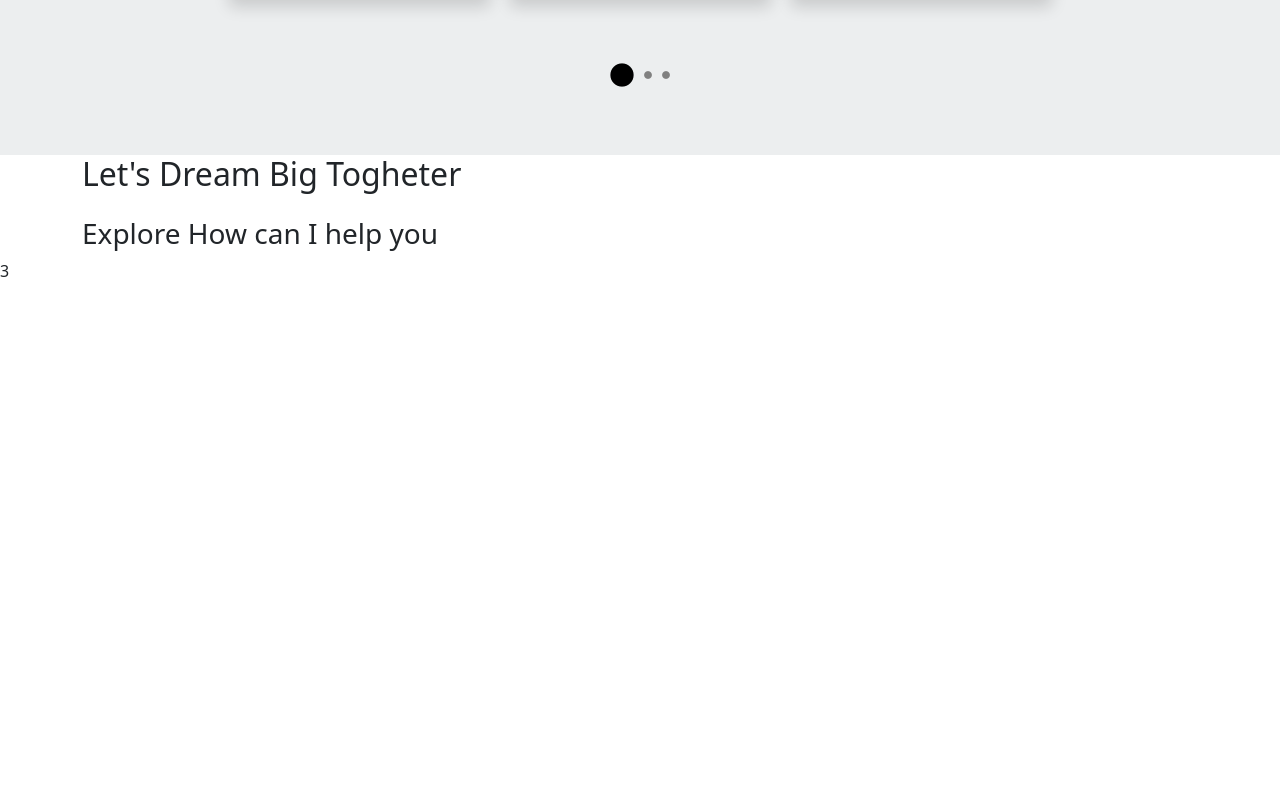
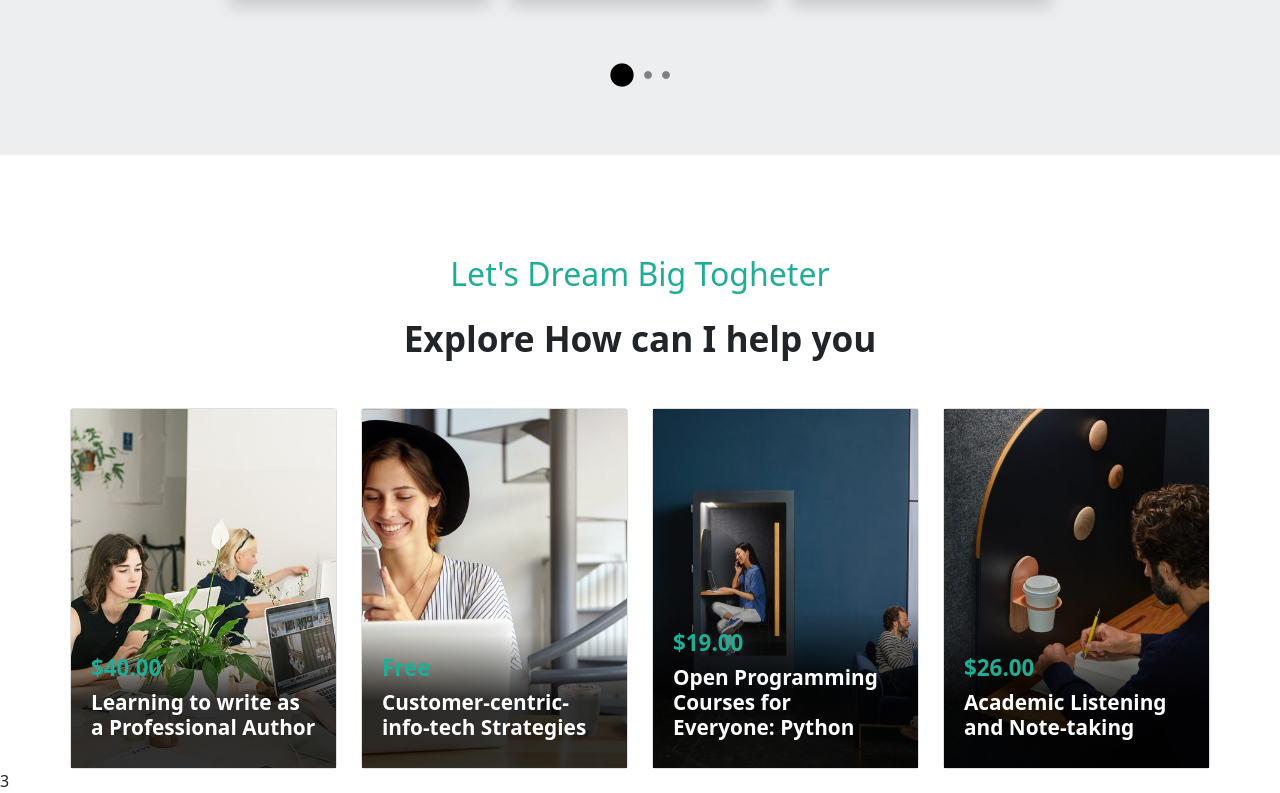
Before and after one commit to ElperdonXV/proj-html-vuejs, a Vue app: page / in a window 1280 px wide. Shown: the part 2632-3425 px from the top of the page. Before the commit the page ends 2915 px from the top, so only its background shows below. Built offline with nearby package versions, Linux system fonts and the light colour scheme.

Commit message:
cards done

```diff
--- a/src/components/Cards.vue
+++ b/src/components/Cards.vue
@@ -1,8 +1,58 @@
 <template>
-  <section>
+  <section class="cards">
       <div class="container">
         <h2 class="mb-4">Let's Dream Big Togheter</h2>
         <h3>Explore How can I help you</h3>
+        <div class="row justify-content-center gap-4 mt-5">
+          <div class="card col relative">
+            <img src="../assets/course-02-443x600.jpg" alt="">
+            <div class="text">
+              <h4>$40.00</h4>
+              <h5>Learning to write as a Professional Author</h5>
+              <div class="bottom m-1">
+                <span><i class="far fa-file-alt"></i> 20 Lesson</span>
+                <span><i class="far fa-user"></i> 50 Users</span>
+                <p class="mt-2">Lorem ipsum dolor sit, amet consectetur adipisicing elit. Nemo.</p>
+              </div>
+            </div>
+          </div>
+          <div class="card col relative">
+            <img src="../assets/stock-full-hd-03-443x600.jpg" alt="">
+            <div class="text">
+              <h4>Free</h4>
+              <h5>Customer-centric-info-tech Strategies</h5>
+              <div class="bottom m-1">
+                <span><i class="far fa-file-alt"></i> 20 Lesson</span>
+                <span><i class="far fa-user"></i> 50 Users</span>
+                <p class="mt-2">Lorem ipsum dolor sit, amet consectetur adipisicing elit. Nemo.</p>
+              </div>
+            </div>
+          </div>
+          <div class="card col relative">
+            <img src="../assets/stock-full-hd-04-443x600.jpg" alt="">
+            <div class="text">
+              <h4>$19.00</h4>
+              <h5>Open Programming Courses for Everyone: Python</h5>
+              <div class="bottom m-1">
+                <span><i class="far fa-file-alt"></i> 20 Lesson</span>
+                <span><i class="far fa-user"></i> 50 Users</span>
+                <p class="mt-2">Lorem ipsum dolor sit, amet consectetur adipisicing elit. Nemo.</p>
+              </div>
+            </div>
+          </div>
+          <div class="card col relative">
+            <img src="../assets/stock-full-hd-06-443x600.jpg" alt="">
+            <div class="text">
+              <h4>$26.00</h4>
+              <h5>Academic Listening and Note-taking</h5>
+              <div class="bottom m-1">
+                <span><i class="far fa-file-alt"></i> 20 Lesson</span>
+                <span><i class="far fa-user"></i> 50 Users</span>
+                <p class="mt-2">Lorem ipsum dolor sit, amet consectetur adipisicing elit. Nemo.</p>
+              </div>
+            </div>
+          </div>
+        </div>
       </div>
   </section>
 </template>
@@ -13,6 +63,57 @@ export default {
 }
 </script>
 
-<style>
-
+<style lang="scss">
+@import "../assets/scss/partials/_variables.scss";
+  .cards{
+    padding-top: 100px;
+    h2,h3{
+      text-align: center;
+    }
+    h2{
+      font-weight: 500;
+      color: $mountain;
+    }
+    h3{
+      font-weight: 700;
+      font-size: 2.2em;
+    }
+    .card{
+      .relative{
+        position: relative;
+      }
+      .text{
+        position: absolute;
+        bottom: 0;
+        left: 0;
+        padding: 20px;
+        text-align: left;
+        background: rgb(0,0,0);
+        background: linear-gradient(0deg, rgba(0,0,0,0.8) 50%, rgba(0,0,0,0) 100%);
+        h4{
+          font-size: 1.4em;
+          color: $mountain;
+          font-weight: 700;
+        }
+        h5{
+          color: white;
+          font-size: 1.3em;
+          font-weight: 700;
+        }
+        .bottom{
+          display: none;
+          span{
+            color: white;
+            margin-right: 1em;
+          }
+          p{
+            color: white;
+          }
+        }
+      }
+    }
+    .card:hover .bottom{
+      display: block;
+    }
+  }
 </style>
```
